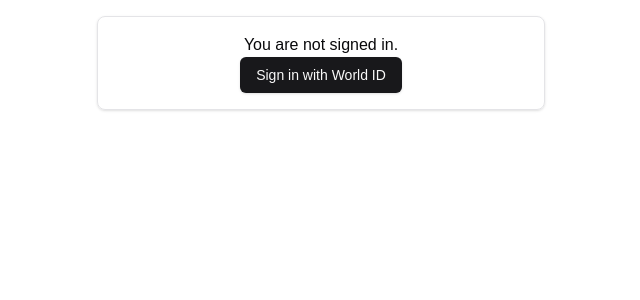
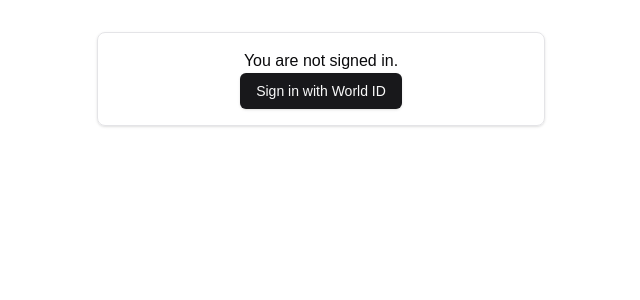
Before and after one commit to tricodex/ethkl24, a Next.js app: page / in a window 1280 px wide. Shown: the top 300 px of the page, without its empty margins (319-959 px from the left). Built offline with nearby package versions, Linux system fonts and the light colour scheme; no server answers.

Commit message:
auth provider

```diff
--- a/src/app/layout.tsx
+++ b/src/app/layout.tsx
@@ -1,21 +1,11 @@
-import type { Metadata } from "next";
-import localFont from "next/font/local";
-import "./globals.css";
-
-const geistSans = localFont({
-  src: "./fonts/GeistVF.woff",
-  variable: "--font-geist-sans",
-  weight: "100 900",
-});
-const geistMono = localFont({
-  src: "./fonts/GeistMonoVF.woff",
-  variable: "--font-geist-mono",
-  weight: "100 900",
-});
+// src/app/layout.tsx
+import NextAuthSessionProvider from '@/components/auth-provider';
+import './globals.css';
+import type { Metadata } from 'next';
 
 export const metadata: Metadata = {
-  title: "Create Next App",
-  description: "Generated by create next app",
+  title: "PMDA",
+  description: "Authentication-enabled app",
 };
 
 export default function RootLayout({
@@ -25,10 +15,12 @@
 }>) {
   return (
     <html lang="en">
-      <body
-        className={`${geistSans.variable} ${geistMono.variable} antialiased`}
-      >
-        {children}
+      <body className="antialiased">
+        <NextAuthSessionProvider>
+          <main className="container mx-auto p-4">
+            {children}
+          </main>
+        </NextAuthSessionProvider>
       </body>
     </html>
   );
--- /dev/null
+++ b/src/components/auth-provider.tsx
@@ -0,0 +1,11 @@
+'use client';
+
+import { SessionProvider } from 'next-auth/react';
+
+export default function NextAuthSessionProvider({
+  children
+}: {
+  children: React.ReactNode
+}) {
+  return <SessionProvider>{children}</SessionProvider>;
+}
```
